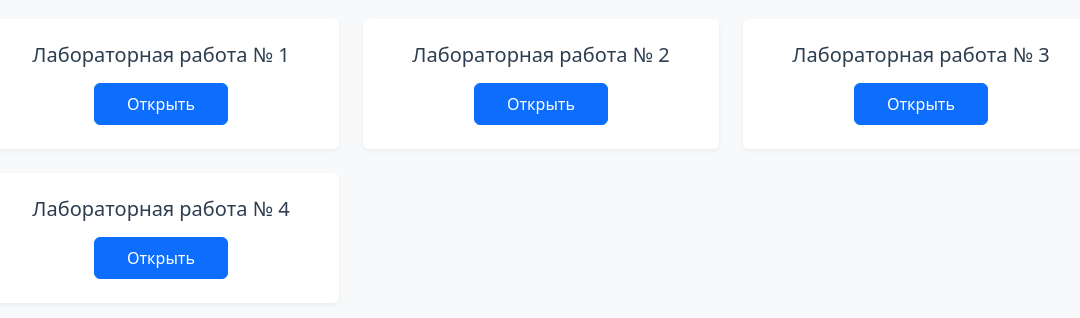
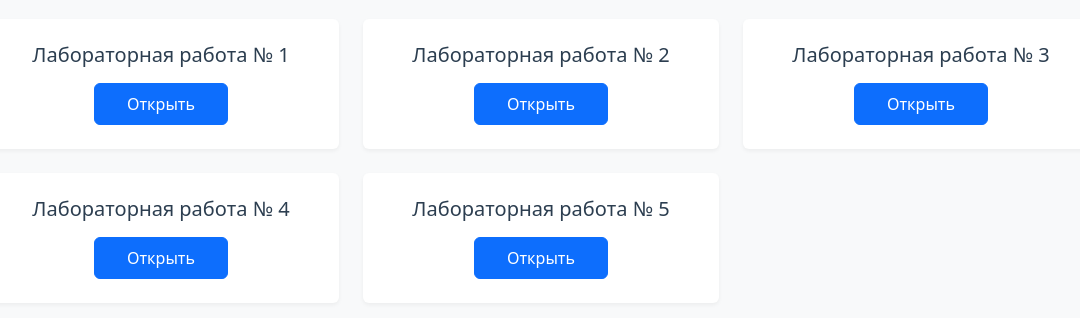
Before and after one commit to web-dev-polytech/Chvanov-web-dev-2025-2, a Flask app: page / in a window 1280 px wide. Shown: the part 250-568 px from the top of the page, without its empty margins (99-1179 px from the left). Run offline with Flask 3, Linux system fonts and the light colour scheme.

Commit message:
Lab5 packages errors try

```diff
--- a/root_app/templates/index.html
+++ b/root_app/templates/index.html
@@ -55,6 +55,15 @@
                 </div>
             </div>
 
+            <div class="col">
+                <div class="card h-100">
+                    <div class="card-body">
+                        <h3 class="card-title h5">Лабораторная работа № 5</h3>
+                        <a href="/lab5" class="btn btn-primary">Открыть</a>
+                    </div>
+                </div>
+            </div>
+
         </div>
     </div>
 
```
Also changed, not shown: requirements.txt (+13 -11 lines).
